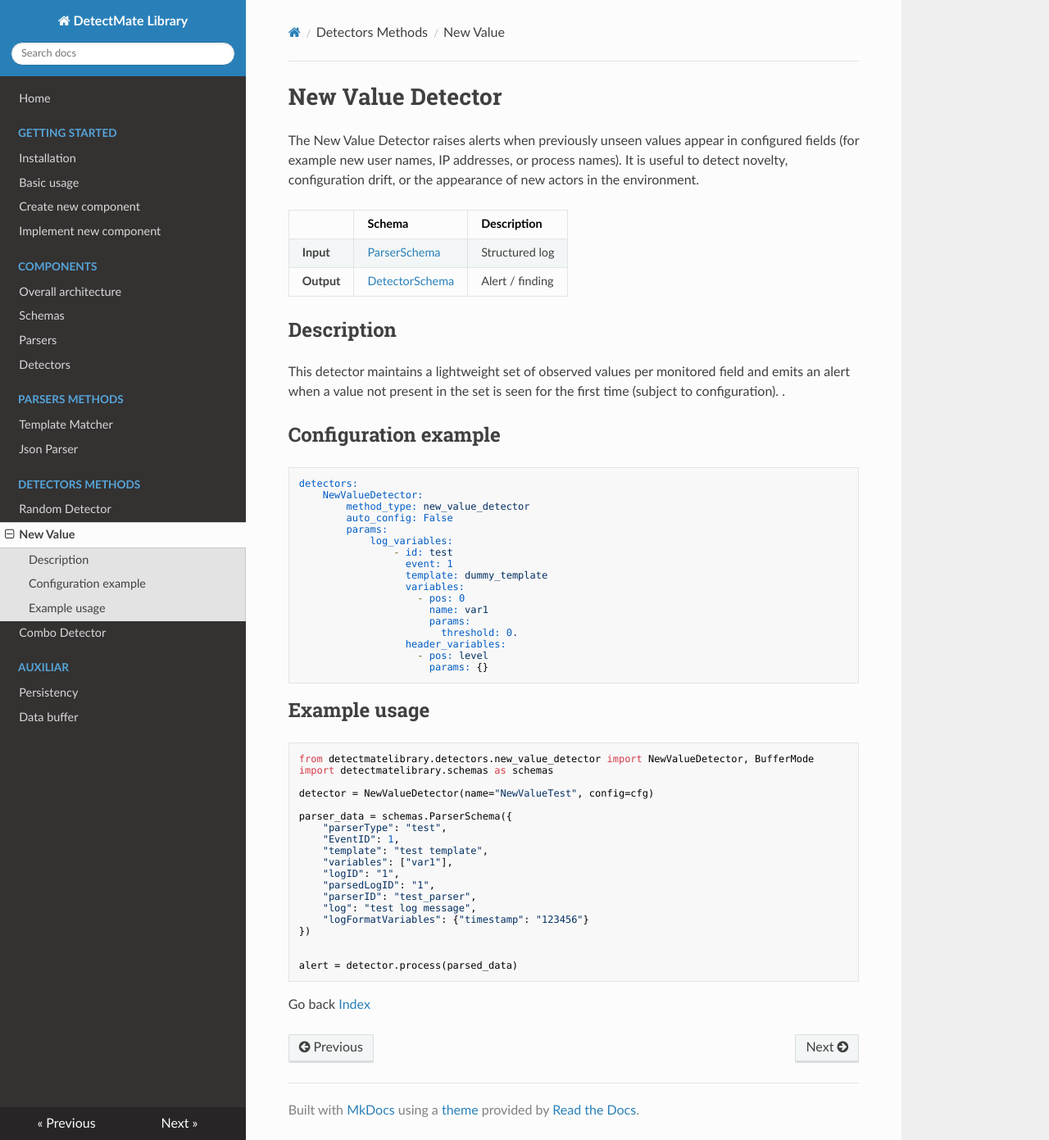
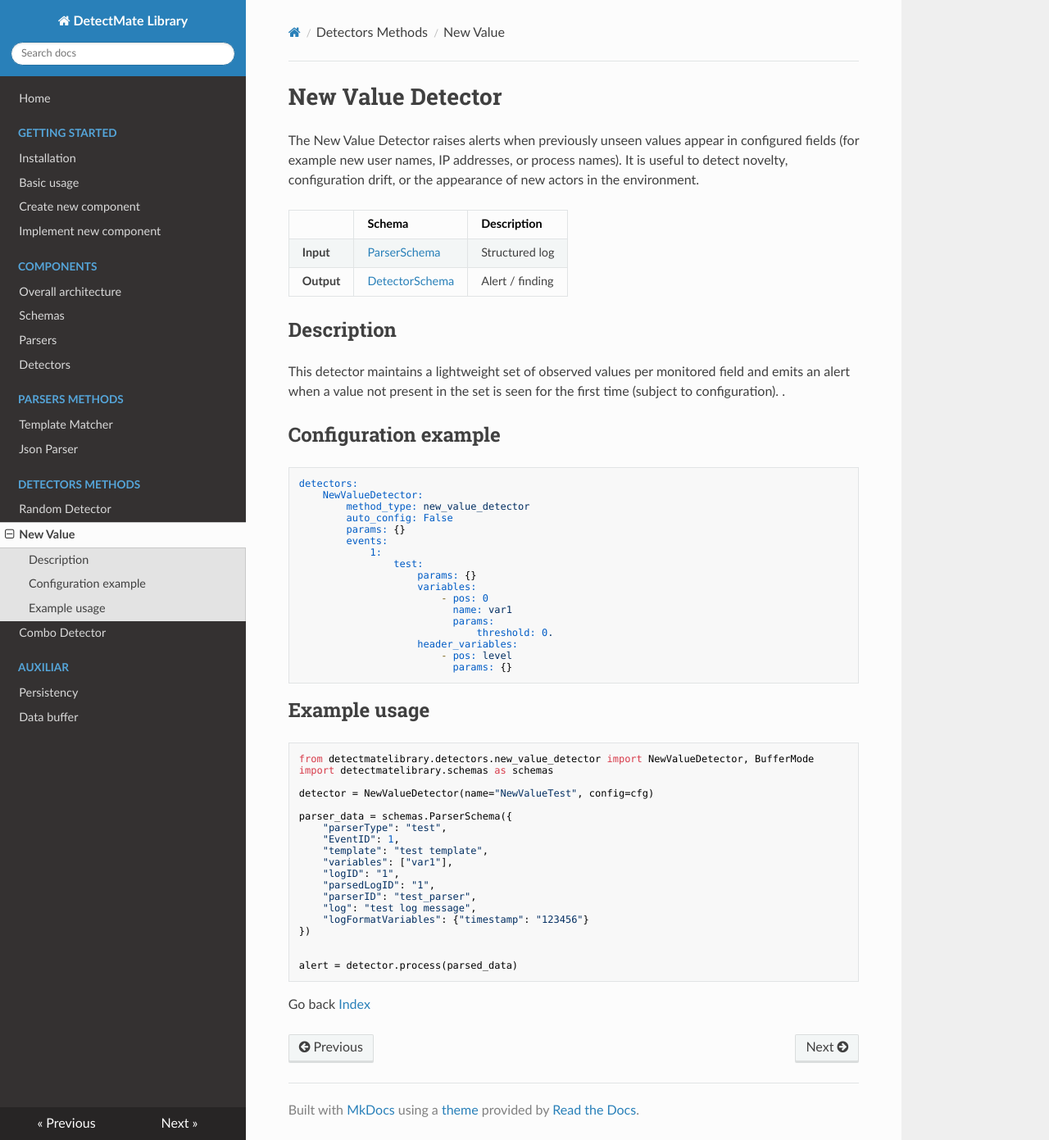
Before and after one commit to ait-detectmate/DetectMateLibrary, an MkDocs documentation site: the page built from docs/detectors/new_value.md, in a window 1280 px wide and 1391 px high. Shown: the whole window at 82% size. Built offline with MkDocs 1.6.1, drawn with Linux system fonts in a browser that asks for light colours; nearby versions of some CDN libraries.

Commit message:
update detectors with current

````diff
--- a/docs/detectors/new_value.md
+++ b/docs/detectors/new_value.md
@@ -19,19 +19,19 @@ detectors:
     NewValueDetector:
         method_type: new_value_detector
         auto_config: False
-        params:
-            log_variables:
-                - id: test
-                  event: 1
-                  template: dummy_template
-                  variables:
-                    - pos: 0
-                      name: var1
-                      params:
-                        threshold: 0.
-                  header_variables:
-                    - pos: level
-                      params: {}
+        params: {}
+        events:
+            1:
+                test:
+                    params: {}
+                    variables:
+                        - pos: 0
+                          name: var1
+                          params:
+                              threshold: 0.
+                    header_variables:
+                        - pos: level
+                          params: {}
 ```
 
 
````
Also changed, not shown: docs/detectors/combo.md (+10 -13 lines).
